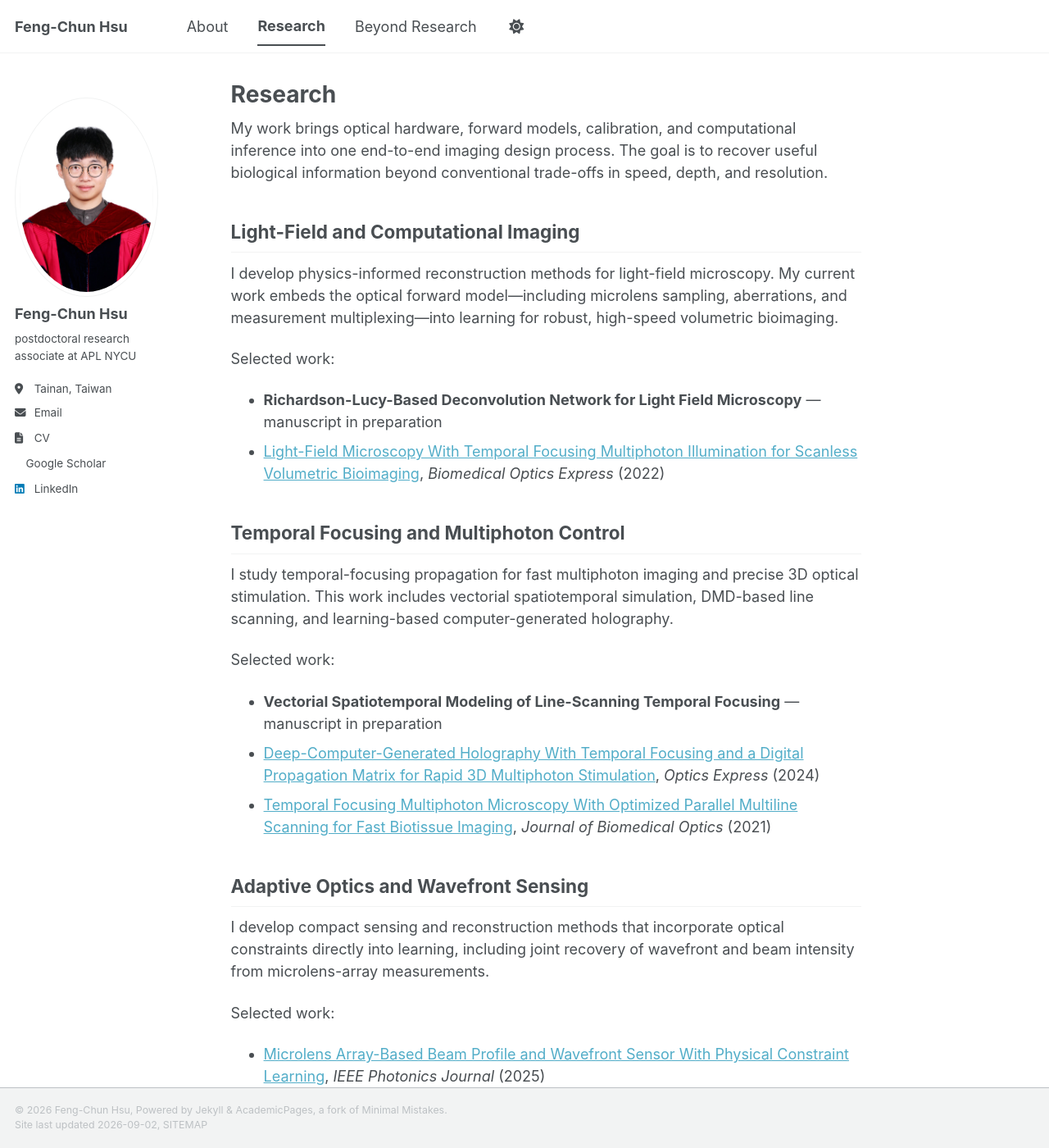
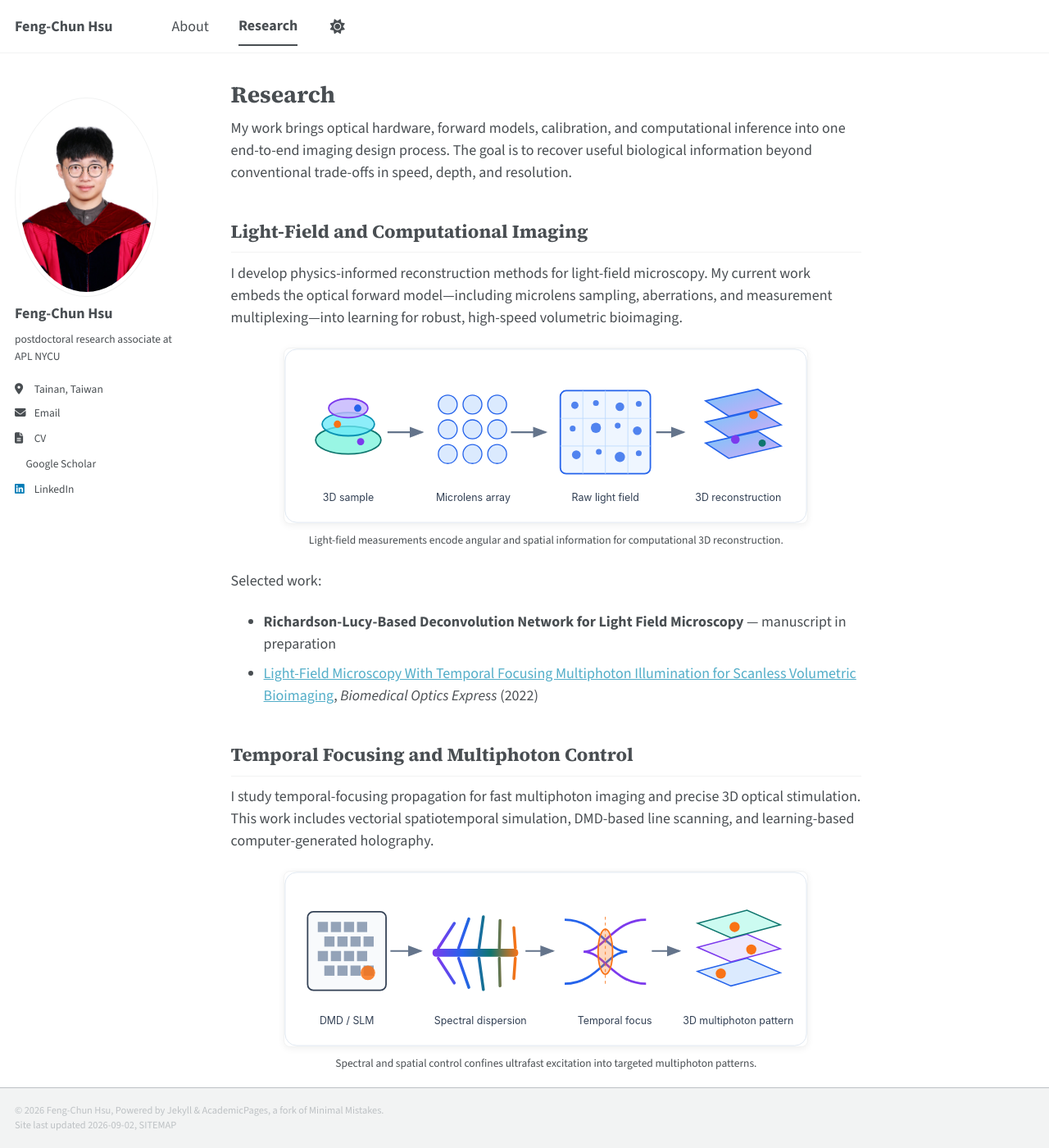
Before and after one commit to fch013/fch013.github.io, a Jekyll site: the page built from _pages/research.md, in a window 1280 px wide and 1400 px high. Shown: the whole window at 82% size. Built offline with Jekyll 4.4.1, drawn with Linux system fonts in a browser that asks for light colours; a style sheet for code colours, icons or effects is not loaded; some of the changed text lies outside the part shown.

Commit message:
Refine research presentation and site typography

```diff
--- a/_data/navigation.yml
+++ b/_data/navigation.yml
@@ -8,5 +8,6 @@ main:
   # - title: "News"
   #  url: /#news
 
-  - title: "Beyond Research"
-    url: /personal/
+  # Temporarily hidden until the personal page has more content.
+  # - title: "Beyond Research"
+  #   url: /personal/
--- a/_includes/head/custom.html
+++ b/_includes/head/custom.html
@@ -1,4 +1,9 @@
 {% include base_path %}
+
+<!-- Site typography -->
+<link rel="preconnect" href="https://fonts.googleapis.com">
+<link rel="preconnect" href="https://fonts.gstatic.com" crossorigin>
+<link href="https://fonts.googleapis.com/css2?family=Source+Sans+3:ital,wght@0,400;0,500;0,600;0,700;1,400&family=Source+Serif+4:opsz,wght@8..60,600;8..60,700&display=swap" rel="stylesheet">
 
 <!-- start custom head snippets -->
 
--- a/_pages/research.md
+++ b/_pages/research.md
@@ -11,6 +11,11 @@ My work brings optical hardware, forward models, calibration, and computational
 
 I develop physics-informed reconstruction methods for light-field microscopy. My current work embeds the optical forward model—including microlens sampling, aberrations, and measurement multiplexing—into learning for robust, high-speed volumetric bioimaging.
 
+<figure class="research-figure">
+  <img src="/images/research-light-field.svg" alt="Schematic of light-field acquisition and physics-informed three-dimensional reconstruction" loading="lazy">
+  <figcaption>Light-field measurements encode angular and spatial information for computational 3D reconstruction.</figcaption>
+</figure>
+
 Selected work:
 
 - **Richardson-Lucy-Based Deconvolution Network for Light Field Microscopy** — manuscript in preparation
@@ -19,6 +24,11 @@ Selected work:
 ## Temporal Focusing and Multiphoton Control
 
 I study temporal-focusing propagation for fast multiphoton imaging and precise 3D optical stimulation. This work includes vectorial spatiotemporal simulation, DMD-based line scanning, and learning-based computer-generated holography.
+
+<figure class="research-figure">
+  <img src="/images/research-temporal-focusing.svg" alt="Schematic of spectral dispersion, temporal focusing, and three-dimensional multiphoton pattern generation" loading="lazy">
+  <figcaption>Spectral and spatial control confines ultrafast excitation into targeted multiphoton patterns.</figcaption>
+</figure>
 
 Selected work:
 
@@ -30,6 +40,11 @@ Selected work:
 
 I develop compact sensing and reconstruction methods that incorporate optical constraints directly into learning, including joint recovery of wavefront and beam intensity from microlens-array measurements.
 
+<figure class="research-figure">
+  <img src="/images/research-wavefront.svg" alt="Schematic of microlens-array wavefront sensing and physics-informed recovery" loading="lazy">
+  <figcaption>Microlens-array measurements and physical constraints recover the incident wavefront and beam profile.</figcaption>
+</figure>
+
 Selected work:
 
 - [Microlens Array-Based Beam Profile and Wavefront Sensor With Physical Constraint Learning](https://doi.org/10.1109/JPHOT.2025.3561931), *IEEE Photonics Journal* (2025)
--- a/_sass/_themes.scss
+++ b/_sass/_themes.scss
@@ -14,8 +14,8 @@ $paragraph-indent           : false; // true, false (default)
 $indent-var                 : 1.3em;
 
 /* System typefaces */
-$serif                      : Georgia, Times, serif;
-$sans-serif                 : -apple-system, ".SFNSText-Regular", "San Francisco", "Roboto", "Segoe UI", "Helvetica Neue", "Lucida Grande", Arial, sans-serif;
+$serif                      : "Source Serif 4", Georgia, Times, serif;
+$sans-serif                 : "Source Sans 3", -apple-system, ".SFNSText-Regular", "San Francisco", "Roboto", "Segoe UI", "Helvetica Neue", "Lucida Grande", Arial, sans-serif;
 $monospace                  : Monaco, Consolas, "Lucida Console", monospace;
 
 /* Sans serif typefaces */
@@ -40,8 +40,8 @@ $type-size-7                : 0.6875em; // ~11px
 $type-size-8                : 0.625em;  // ~10px
 
 $global-font-family         : $sans-serif;
-$header-font-family         : $sans-serif;
-$caption-font-family        : $serif;
+$header-font-family         : $serif;
+$caption-font-family        : $sans-serif;
 
 /* ==========================================================================
    Breakpoints
--- a/assets/css/main.scss
+++ b/assets/css/main.scss
@@ -37,3 +37,23 @@
     "layout/sidebar",
     "layout/json_cv"
 ;
+
+/* Compact, consistent schematics on the Research page. */
+.research-figure {
+  max-width: 640px;
+  margin: 1.25rem auto 1.5rem;
+
+  img {
+    margin-bottom: 0.5rem;
+    border: 1px solid var(--global-border-color);
+    border-radius: 8px;
+    background: #ffffff;
+    box-shadow: 0 2px 8px rgba(0, 0, 0, 0.06);
+  }
+
+  figcaption {
+    width: 100%;
+    margin: 0;
+    text-align: center;
+  }
+}
```
Also changed, not shown: images/research-light-field.svg (added), images/research-temporal-focusing.svg (added), images/research-wavefront.svg (added).
